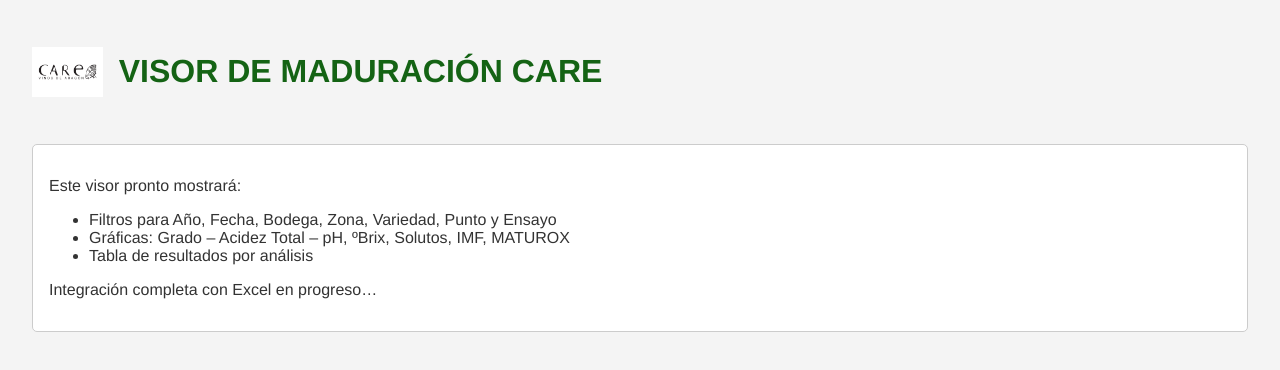
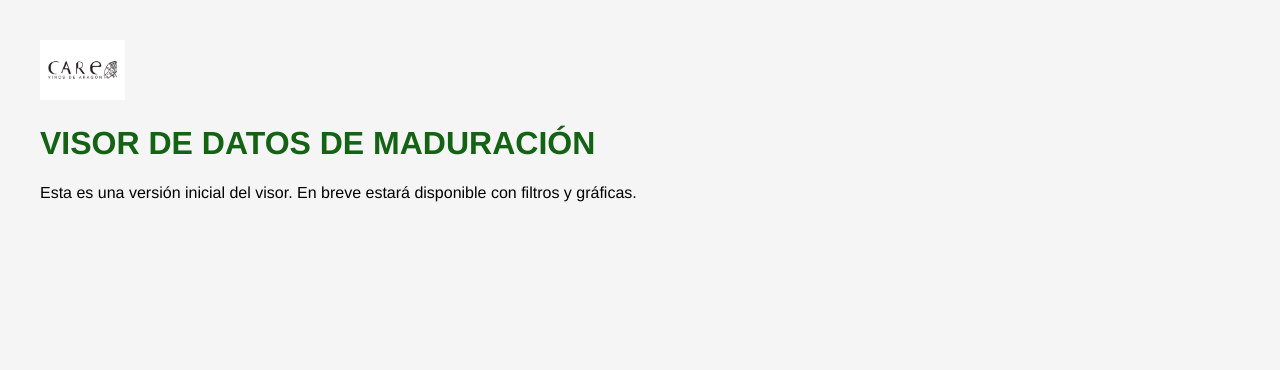
Before and after one commit to HECTORGIMENOLUESMA/MADURACION-VISOR, a plain HTML site: page index.html in a window 1280 px wide. Drawn offline with Linux system fonts and the light colour scheme.

Commit message:
Add files via upload

```diff
--- a/index.html
+++ b/index.html
@@ -2,48 +2,17 @@
 <!DOCTYPE html>
 <html lang="es">
 <head>
-  <meta charset="UTF-8">
-  <title>VISOR DE MADURACIÓN CARE</title>
-  <style>
-    body {
-      font-family: Helvetica, sans-serif;
-      margin: 2rem;
-      background-color: #f4f4f4;
-      color: #333;
-    }
-    header {
-      display: flex;
-      align-items: center;
-      margin-bottom: 2rem;
-    }
-    header img {
-      height: 50px;
-      margin-right: 1rem;
-    }
-    h1 {
-      color: #146314;
-    }
-    .mensaje {
-      padding: 1rem;
-      background: white;
-      border: 1px solid #ccc;
-      border-radius: 5px;
-    }
-  </style>
+    <meta charset="UTF-8">
+    <title>VISOR MADURACIÓN CARE</title>
+    <style>
+        body { font-family: Helvetica, sans-serif; background: #f5f5f5; padding: 2rem; }
+        h1 { color: #146314; }
+        .logo { max-height: 60px; }
+    </style>
 </head>
 <body>
-  <header>
-    <img src="logo.jpg" alt="Logo CARE">
-    <h1>VISOR DE MADURACIÓN CARE</h1>
-  </header>
-  <div class="mensaje">
-    <p>Este visor pronto mostrará:</p>
-    <ul>
-      <li>Filtros para Año, Fecha, Bodega, Zona, Variedad, Punto y Ensayo</li>
-      <li>Gráficas: Grado – Acidez Total – pH, ºBrix, Solutos, IMF, MATUROX</li>
-      <li>Tabla de resultados por análisis</li>
-    </ul>
-    <p>Integración completa con Excel en progreso…</p>
-  </div>
+    <img src="logo.jpg" alt="Logo CARE" class="logo">
+    <h1>VISOR DE DATOS DE MADURACIÓN</h1>
+    <p>Esta es una versión inicial del visor. En breve estará disponible con filtros y gráficas.</p>
 </body>
 </html>
```
